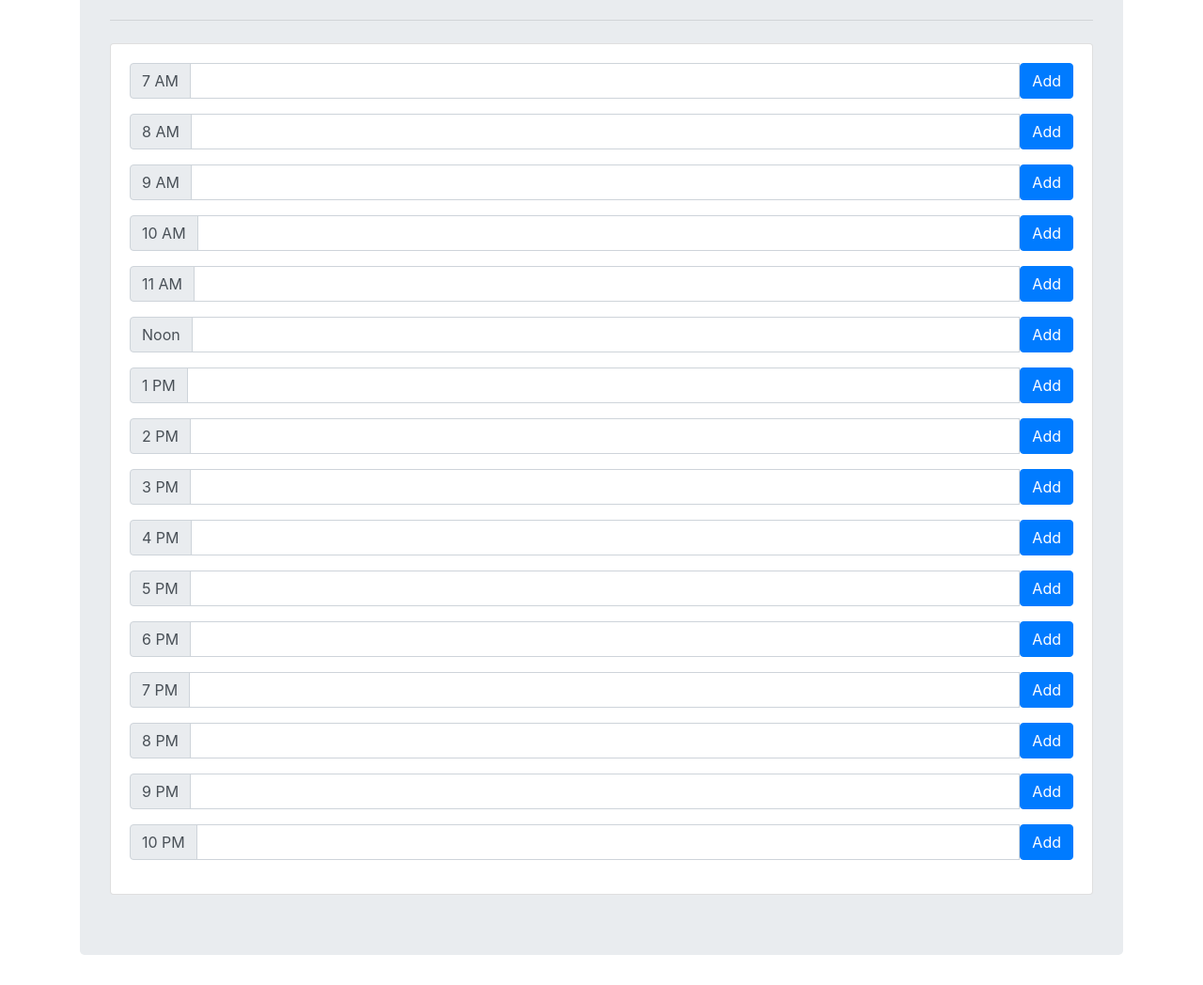
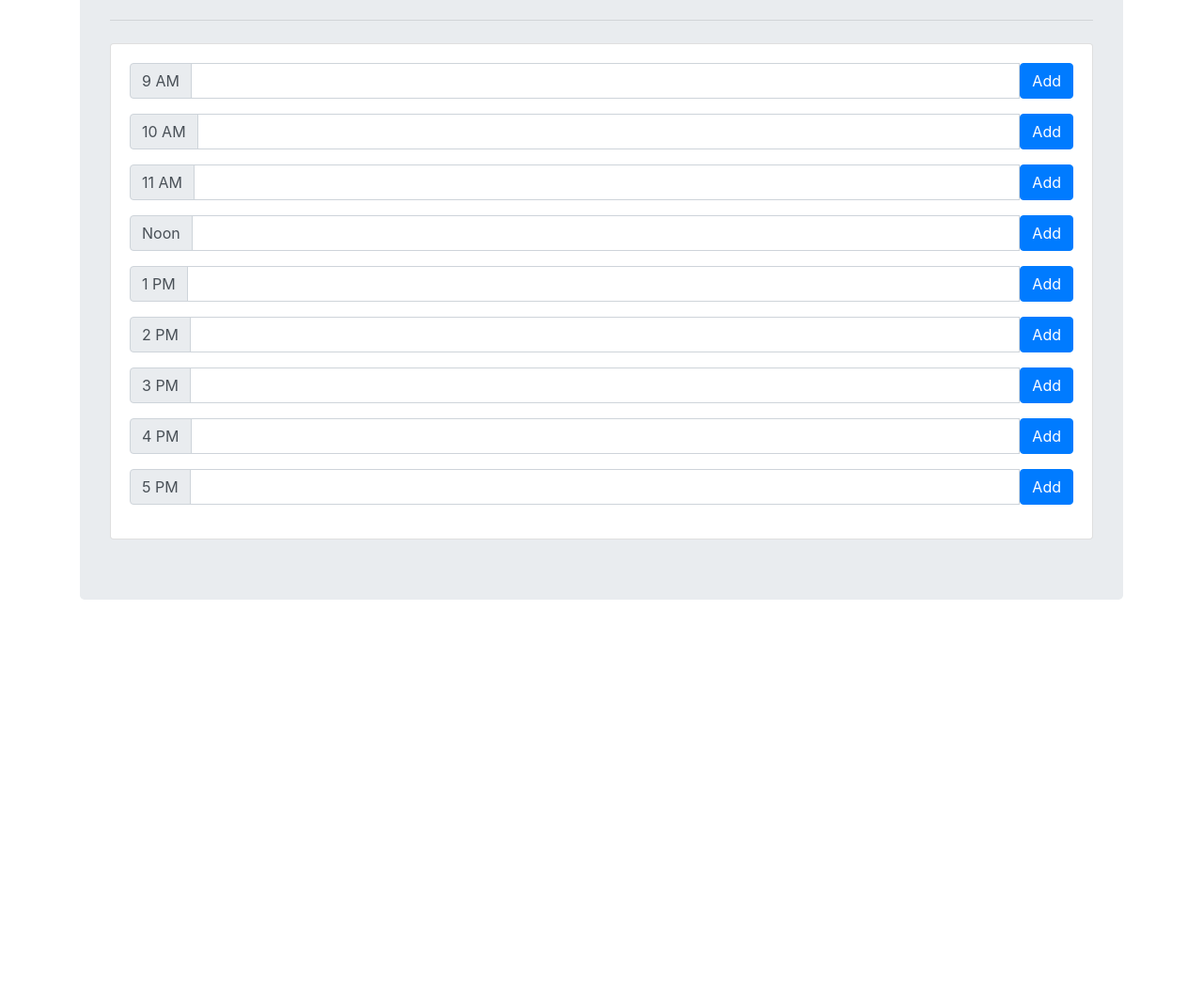
Before and after one commit to ofagbure/Day-Planner, a plain HTML site: page index.html in a window 1280 px wide. Shown: the part 242-1290 px from the top of the page at 94% size. After the commit the page ends 912 px from the top, so only its background shows below. Drawn offline with nearby package versions, Linux system fonts and the light colour scheme.

Commit message:
final edit to html

```diff
--- a/index.html
+++ b/index.html
@@ -25,20 +25,6 @@
                     <hr class="my-4">
                     <div class="card">
                         <div class="card-body">
-                            <div class="input-group mb-3">
-                                <div class="input-group-prepend">
-                                    <span class="input-group-text">7 AM</span>
-                                </div>
-                                <input type="text" class="form-control" id="7am">
-                                <button type="button" class="btn btn-primary">Add</button>
-                            </div>
-                            <div class="input-group mb-3">
-                                <div class="input-group-prepend">
-                                    <span class="input-group-text">8 AM</span>
-                                </div>
-                                <input type="text" class="form-control" id="8am">
-                                <button type="button" class="btn btn-primary">Add</button>
-                            </div>
                             <div class="input-group mb-3">
                                 <div class="input-group-prepend">
                                     <span class="input-group-text">9 AM</span>
@@ -102,41 +88,6 @@
                                 <input type="text" class="form-control" id = "5pm">
                                 <button type="button" class="btn btn-primary">Add</button>
                             </div>
-                            <div class="input-group mb-3">
-                                <div class="input-group-prepend">
-                                    <span class="input-group-text">6 PM</span>
-                                </div>
-                                <input type="text" class="form-control" id = "6pm">
-                                <button type="button" class="btn btn-primary">Add</button>
-                            </div>
-                            <div class="input-group mb-3">
-                                <div class="input-group-prepend">
-                                    <span class="input-group-text">7 PM</span>
-                                </div>
-                                <input type="text" class="form-control" id = "7pm">
-                                <button type="button" class="btn btn-primary">Add</button>
-                            </div>
-                            <div class="input-group mb-3">
-                                <div class="input-group-prepend">
-                                    <span class="input-group-text">8 PM</span>
-                                </div>
-                                <input type="text" class="form-control" id = "8pm">
-                                <button type="button" class="btn btn-primary">Add</button>
-                            </div>
-                            <div class="input-group mb-3">
-                                <div class="input-group-prepend">
-                                    <span class="input-group-text">9 PM</span>
-                                </div>
-                                <input type="text" class="form-control" id = "9pm">
-                                <button type="button" class="btn btn-primary">Add</button>
-                            </div>
-                            <div class="input-group mb-3">
-                                <div class="input-group-prepend">
-                                    <span class="input-group-text">10 PM</span>
-                                </div>
-                                <input type="text" class="form-control" id = "10pm">
-                                <button type="button" class="btn btn-primary">Add</button>
-                            </div>
                         </div>
                     </div>
                 </div>
```
